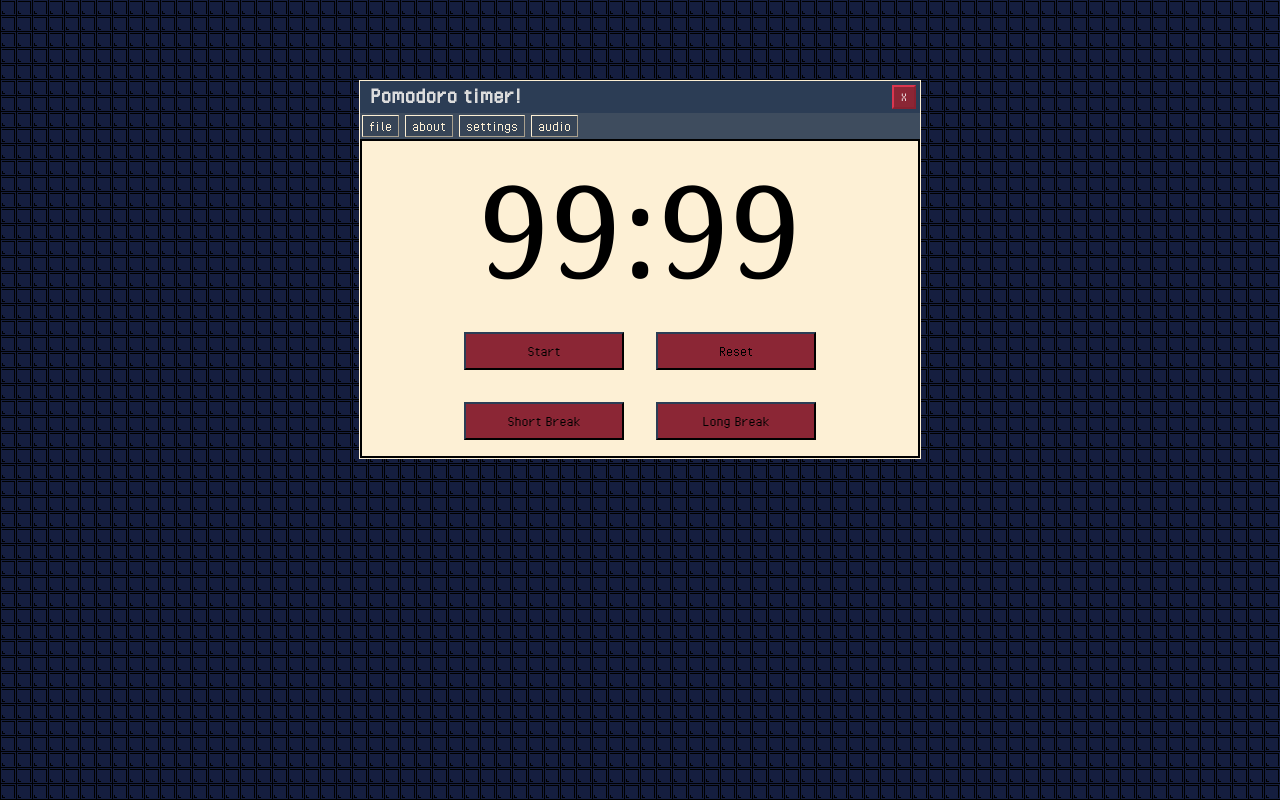
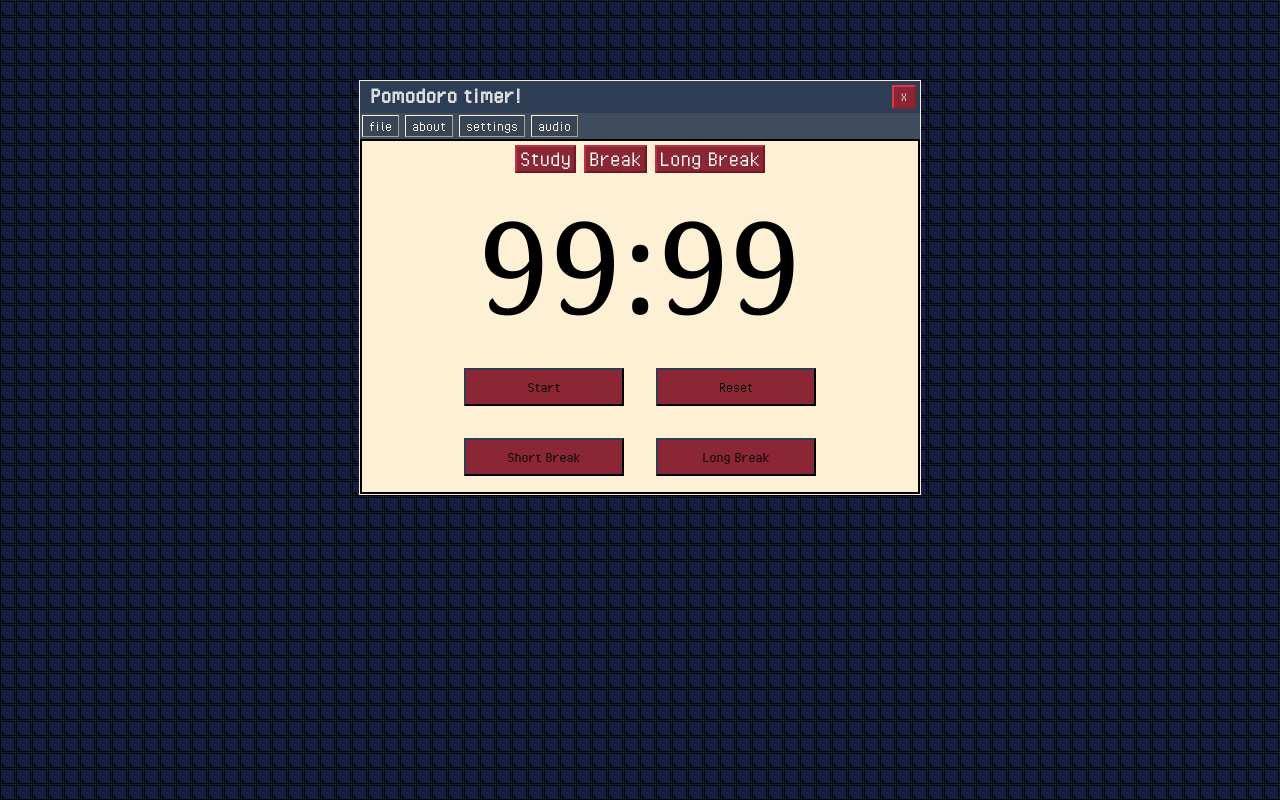
Before and after one commit to begleycm/cat-pomodoro, a plain HTML site: page index.html in a window 1280 px wide. Drawn offline with Linux system fonts and the light colour scheme.

Commit message:
More Aesthetic Upgrades

```diff
--- a/index.html
+++ b/index.html
@@ -32,6 +32,13 @@
 
                 <!--Work timer-->
                 <div class="timer">
+                    <div class="flex_sidebyside">
+
+                        <button class="mode_tab"><p>Study</p></button>
+                        <button class="mode_tab"><p>Break</p></button>
+                        <button class="mode_tab"><p>Long Break</p></button>
+
+                    </div>
                     <div class="timertext" id="timertext">99:99</div>
                     <!-- <p id="w_minutes">25</p>
                         <p>:</p>
--- a/style.css
+++ b/style.css
@@ -249,3 +249,17 @@ input {
     font-family: Georgia, serif;
     font-size: 8em;
 }
+
+.mode_tab {
+    background-color: #8b2635;
+    border-color:#c02f45;
+    margin: 4px;
+    height: 28px;
+    font-size: 24px;
+    color: white;
+    padding: 3px;
+}
+
+.mode_tab p {
+    margin-top: -4px;
+}
```
